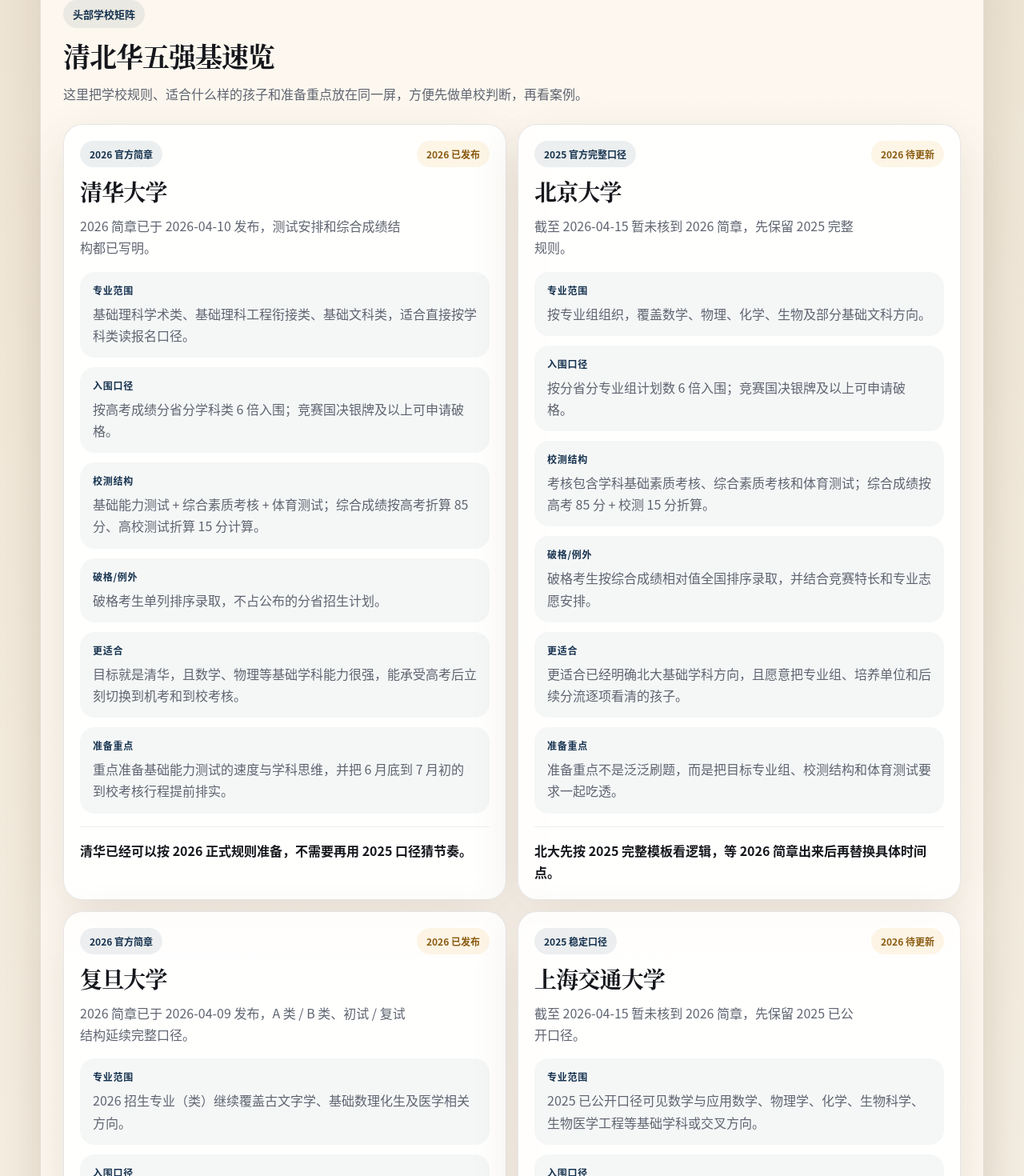
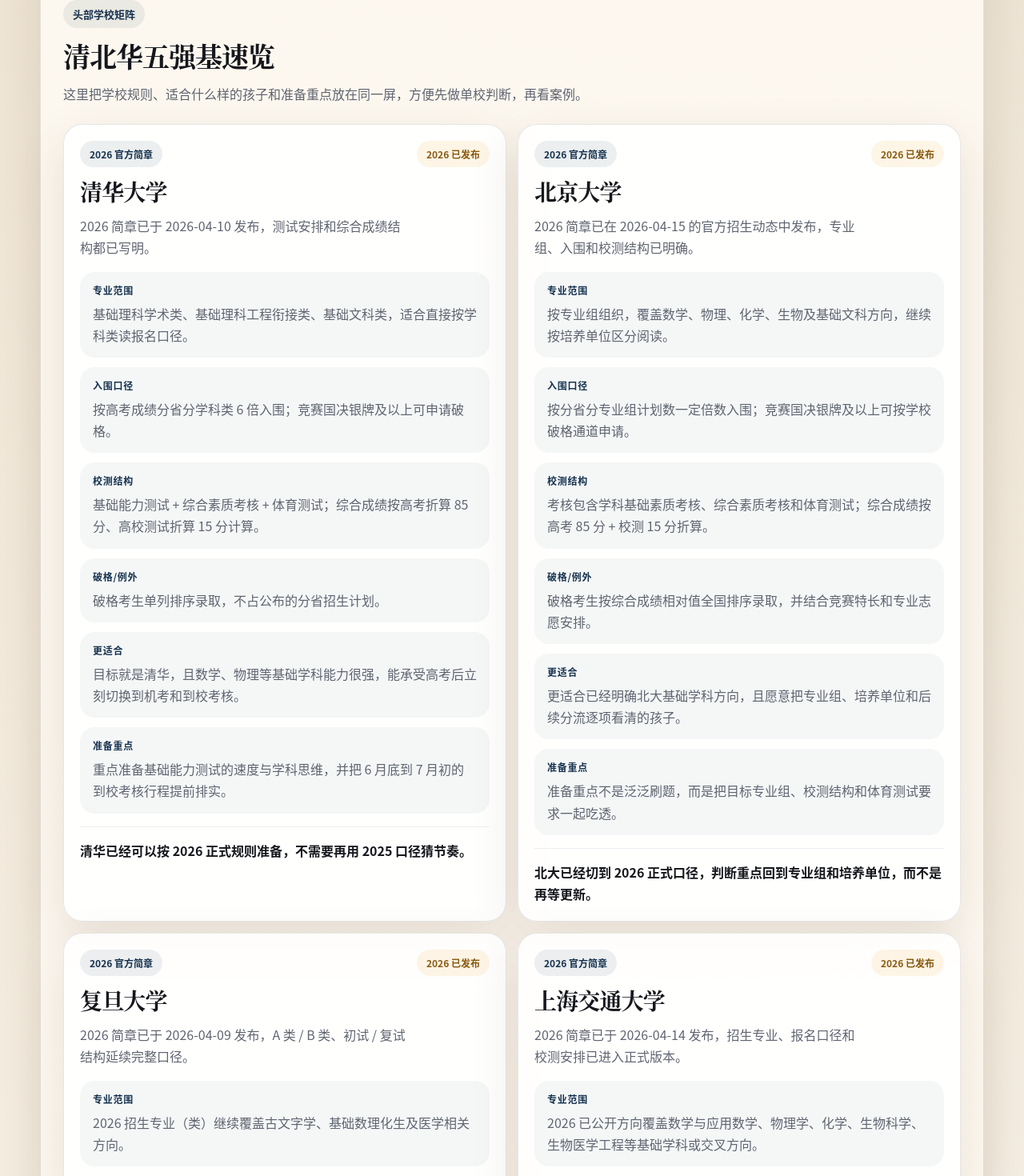
Before and after one commit to t86/zhaosheng, a Next.js app: page /selection in a window 1280 px wide. Shown: the part 2978-4448 px from the top of the page at 80% size. Built offline with nearby package versions, Linux system fonts and the light colour scheme.

Commit message:
fix: update qiangji 2026 school coverage

```diff
--- a/app/selection/page.tsx
+++ b/app/selection/page.tsx
@@ -289,7 +289,7 @@
           <div>
             <span className={styles.sectionKicker}>状态区</span>
             <h3>截至 2026-04-15：哪些学校已出 2026 简章</h3>
-            <p>先按最新已发布的官方简章读规则；还没出新简章的学校，继续沿用 2025 稳定口径判断。</p>
+            <p>清华、北大、复旦、上交、浙大、南大、中科大都已切到 2026 官方口径，先按今年规则做判断。</p>
           </div>
         </div>
 
--- a/data/selection-guides.ts
+++ b/data/selection-guides.ts
@@ -190,19 +190,13 @@
   ] satisfies BulletPanel[],
   qiangji: {
     disclaimer:
-      "本区既保留旧资料里的图片整理结果，也补入学校招生网、强基简章和官方通知中已公开的稳定信息。截至 2026-04-15，清华、复旦、浙大已发布 2026 强基简章；北大、上交、南大、中科大暂按 2025 稳定口径展示，不把未发布规则写成定案。",
+      "本区既保留旧资料里的图片整理结果，也补入学校招生网、强基简章和官方通知中已公开的稳定信息。截至 2026-04-15，清华、北大、复旦、上交、浙大、南大、中科大都已发布 2026 强基简章或官方招生动态，页面统一按 2026 口径更新。",
     statusPanels: [
       {
         title: "截至 2026-04-15 已发布 2026 简章",
         subtitle: "已核到 2026 官方简章或招生网通知的学校，优先按最新规则读",
         tone: "cool",
-        bullets: ["清华、复旦、浙大已可直接按 2026 简章比较学校差异。"],
-      },
-      {
-        title: "截至 2026-04-15 暂按 2025 稳定口径",
-        subtitle: "未核到 2026 简章的学校，只保留 2025 已公开且相对稳定的规则",
-        tone: "alert",
-        bullets: ["北大、上交、南大、中科大先用 2025 规则和结果校准，不提前脑补 2026。"],
+        bullets: ["清华、北大、复旦、上交、浙大、南大、中科大都可直接按 2026 简章比较学校差异。"],
       },
     ] satisfies BulletPanel[],
     headlineSchoolCards: [
@@ -222,17 +216,17 @@
       },
       {
         school: "北京大学",
-        coverageLevel: "official-2025",
-        updateStatus: "pending-2026",
-        status: "截至 2026-04-15 暂未核到 2026 简章，先保留 2025 完整规则。",
-        majorRange: "按专业组组织，覆盖数学、物理、化学、生物及部分基础文科方向。",
-        qualificationRule: "按分省分专业组计划数 6 倍入围；竞赛国决银牌及以上可申请破格。",
+        coverageLevel: "official-2026",
+        updateStatus: "official-2026",
+        status: "2026 简章已在 2026-04-15 的官方招生动态中发布，专业组、入围和校测结构已明确。",
+        majorRange: "按专业组组织，覆盖数学、物理、化学、生物及基础文科方向，继续按培养单位区分阅读。",
+        qualificationRule: "按分省分专业组计划数一定倍数入围；竞赛国决银牌及以上可按学校破格通道申请。",
         assessment:
           "考核包含学科基础素质考核、综合素质考核和体育测试；综合成绩按高考 85 分 + 校测 15 分折算。",
         exceptionRule: "破格考生按综合成绩相对值全国排序录取，并结合竞赛特长和专业志愿安排。",
         bestFor: "更适合已经明确北大基础学科方向，且愿意把专业组、培养单位和后续分流逐项看清的孩子。",
         prepFocus: "准备重点不是泛泛刷题，而是把目标专业组、校测结构和体育测试要求一起吃透。",
-        takeaway: "北大先按 2025 完整模板看逻辑，等 2026 简章出来后再替换具体时间点。",
+        takeaway: "北大已经切到 2026 正式口径，判断重点回到专业组和培养单位，而不是再等更新。",
       },
       {
         school: "复旦大学",
@@ -250,17 +244,17 @@
       },
       {
         school: "上海交通大学",
-        coverageLevel: "stable-2025",
-        updateStatus: "pending-2026",
-        status: "截至 2026-04-15 暂未核到 2026 简章，先保留 2025 已公开口径。",
+        coverageLevel: "official-2026",
+        updateStatus: "official-2026",
+        status: "2026 简章已于 2026-04-14 发布，招生专业、报名口径和校测安排已进入正式版本。",
         majorRange:
-          "2025 已公开口径可见数学与应用数学、物理学、化学、生物科学、生物医学工程等基础学科或交叉方向。",
-        qualificationRule: "报名、入围和志愿确认以 2025 官方简章及报名系统通知为准，不提前写死 2026 规则。",
-        assessment: "先按 2025 已公开校测节奏理解，重点看笔试、面试、体测与确认动作之间的衔接。",
-        exceptionRule: "若学校后续补发 2026 新规，再单独更新，不把未发布内容写成既定事实。",
+          "2026 已公开方向覆盖数学与应用数学、物理学、化学、生物科学、生物医学工程等基础学科或交叉方向。",
+        qualificationRule: "按 2026 官方简章和报名系统通知执行入围、确认和志愿规则，不再沿用 2025 代读。",
+        assessment: "按 2026 校测节奏理解，重点看笔试、面试、体测和系统确认之间的衔接。",
+        exceptionRule: "破格和例外情形以 2026 正式简章审核口径执行，不再用上一年规则替代。",
         bestFor: "更适合目标上交、又愿意接受基础学科和交叉培养的孩子，不适合把它当普通批保底。",
         prepFocus: "准备重点是数学物理等基础笔试能力、系统确认节点，以及体测和面试别临门一脚补。",
-        takeaway: "上交热度高，但在 2026 简章未出前仍以 2025 规则校准，不把上海家庭最关心的节点写虚。",
+        takeaway: "上交已经有 2026 正式简章，上海家庭现在可以直接按今年规则做单校判断。",
       },
       {
         school: "浙江大学",
@@ -277,31 +271,31 @@
       },
       {
         school: "南京大学",
-        coverageLevel: "stable-2025",
-        updateStatus: "pending-2026",
-        status: "截至 2026-04-15 暂未核到 2026 简章，先按 2025 官方政策解读和稳定规则理解。",
+        coverageLevel: "official-2026",
+        updateStatus: "official-2026",
+        status: "2026 简章已于 2026-04-13 发布，专业池、初试复试和培养升级方向都可按今年规则理解。",
         majorRange:
           "数学与应用数学、信息与计算科学、物理学、化学、生物科学、汉语言文学（古文字学）、历史学、哲学。",
-        qualificationRule: "综合素质优秀考生可按常规路径报名；竞赛国决银牌及以上考生可走破格通道。",
+        qualificationRule: "综合素质优秀考生可按 2026 常规路径报名；竞赛国决银牌及以上考生可走破格通道。",
         assessment:
-          "2025 稳定口径是初试 + 复试，第一类考生按 3 倍左右划复试资格线，复试含面试和体育测试；综合成绩按高考折算 850 + 校测 150 理解。",
-        exceptionRule: "官方文章提到数学类新增“智能科学”培养方向，但具体仍以当年正式简章为准。",
+          "2026 口径仍是初试 + 复试，第一类考生按学校公布倍数划复试资格线，复试含面试和体育测试；综合成绩按高考折算 850 + 校测 150 理解。",
+        exceptionRule: "数学类智能科学等培养方向按 2026 正式简章和培养文件理解，不再停留在上一年解读。",
         bestFor: "更适合高考基本盘稳、校测也不弱，且对数学智能科学等升级方向有明确兴趣的孩子。",
         prepFocus: "把初试、复试、体育测试和目标专业方向一起准备，不能只盯综合成绩公式。",
-        takeaway: "南大更像高考与校测双线都要稳的学校，现阶段先按 2025 稳定口径看培养升级点。",
+        takeaway: "南大也已经切到 2026 正式口径，适合直接按今年的初试复试节奏准备。",
       },
       {
         school: "中国科学技术大学",
-        coverageLevel: "stable-2025",
-        updateStatus: "pending-2026",
-        status: "截至 2026-04-15 暂未核到 2026 简章，先用 2025 录取标准公示校准难度。",
-        majorRange: "2025 公示已能看到数学类、物理学类等基础学科专业，并细分部分培养方向。",
-        qualificationRule: "正式入围条件仍以 2025 强基简章为准；当前最稳定的是录取结果口径。",
-        assessment: "学校已公示第一类考生分专业分省最低综合成绩，适合直接校准 2025 竞争强度。",
-        exceptionRule: "未见 2026 新简章前，不提前重写专业方向或校测规则。",
+        coverageLevel: "official-2026",
+        updateStatus: "official-2026",
+        status: "2026 简章已于 2026-04-13 发布，招生专业、入围与校测结构都已明确。",
+        majorRange: "2026 已公开数学类、物理学类等基础学科专业，并延续部分细分培养方向。",
+        qualificationRule: "按 2026 强基简章执行入围条件和破格审核，不再只用 2025 结果口径校准。",
+        assessment: "2026 继续按学校公布的校测环节执行，适合把分专业竞争强度和综合面试准备一起看。",
+        exceptionRule: "破格与例外情形以 2026 简章为准，相关专业方向和校测规则直接按今年文件理解。",
         bestFor: "更适合真正想走数理基础学科深造、并且不排斥科研导向培养的孩子。",
         prepFocus: "优先看 2025 分专业最低综合成绩和培养方向，再判断自己值不值得押这一校。",
-        takeaway: "中科大最有用的是 2025 最低综合成绩表，先用结果校准难度，再等 2026 新简章。",
+        takeaway: "中科大也已发布 2026 简章，现在可以把结果校准和今年校测准备放在一起看。",
       },
     ] satisfies HeadlineSchoolCard[],
     focusSchoolCases: [
```
Also changed, not shown: 1 other file (tests, documents, lock files or other folders).
